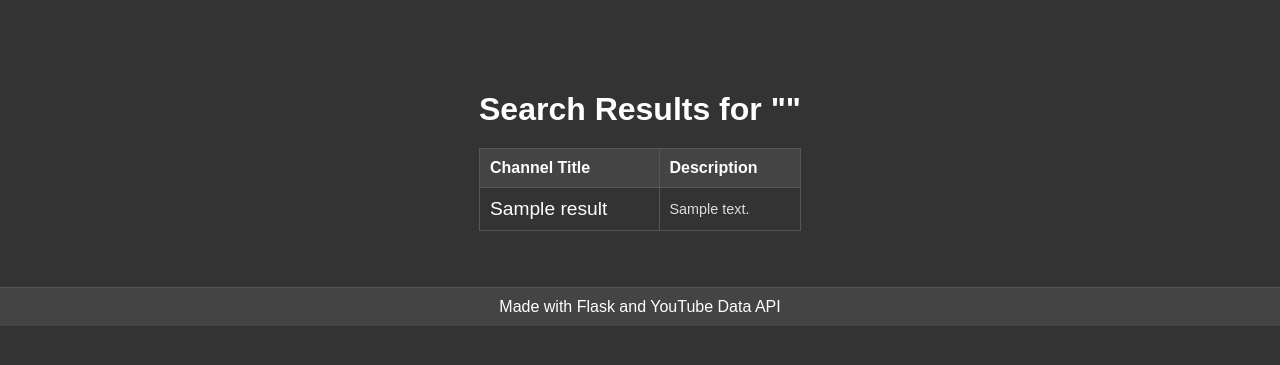
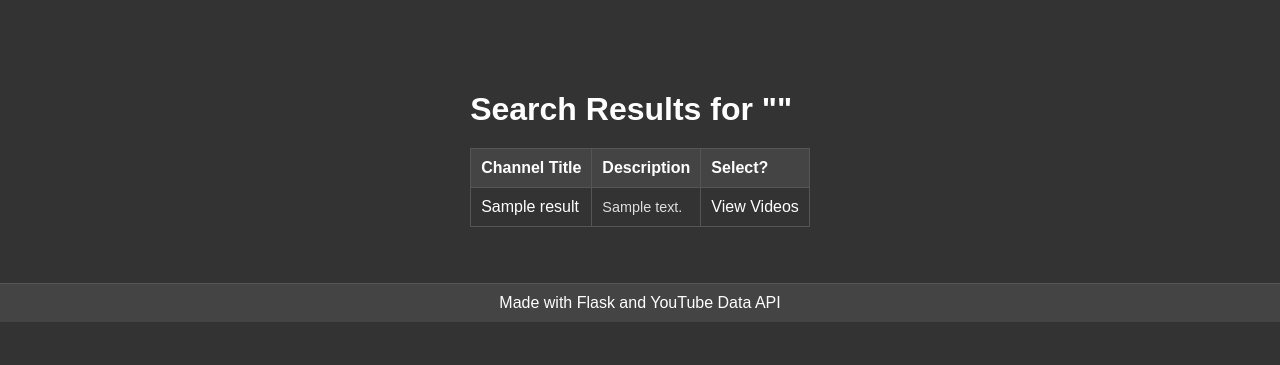
Before and after one commit to r-leeper/topN_yt, a Flask app: template templates/channel_results.html in a window 1280 px wide. Shown: the part 39-404 px from the top of the page. Run offline with Flask 3, Linux system fonts and the light colour scheme; the template is opened without the code that fills it: most values are stand-ins (such as "Sample title", 1, 10 or a date in 2020).

Commit message:
Update to channel_results.html, channel data not yet going to video_search

```diff
--- a/app.py
+++ b/app.py
@@ -35,8 +35,11 @@
 
 @app.route('/video_search', methods=['GET', 'POST'])
 def video_search():
+    channelId = request.args.get('channelId')
+    print(channelId)
+
     if request.method == 'POST':
-        title = request.args.get('title', 'Default Title')
+        title = request.args.get('channelTitle', 'Default Title')
         date_option = request.args.get('date_option', 'all-time')
         from_date = request.args.get('from_date', '')
         to_date = request.args.get('to_date', '')
@@ -53,7 +56,7 @@
 
         return results_html
 
-    return render_template('video_results.html', title=request.args.get('title', 'Default Title'))
+    return render_template('video_results.html', title=request.args.get('channelTitle', 'Default Title'))
 
 
 @app.route('/faqs')
--- a/static/css/main.css
+++ b/static/css/main.css
@@ -133,7 +133,7 @@
 /* Styles for the titles and descriptions */
 .results-container a {
     color: #fff;
-    font-size: 1.2em;
+    font-size: 1em;
     text-decoration: none;
 }
 
--- a/templates/channel_results.html
+++ b/templates/channel_results.html
@@ -10,13 +10,17 @@
                 <tr>
                     <th>Channel Title</th>
                     <th>Description</th>
+                    <th>Select?</th>
                 </tr>
             </thead>
             <tbody>
                 {% for result in results %}
                     <tr>
-                        <td><a href="{{ url_for('video_search', title=result.channelTitle) }}">{{ result.channelTitle }}</a></td>
+                        <td>{{ result.channelTitle }}</td>
                         <td>{{ result.channelDescription }}</td>
+                        <td>
+                            <a href="{{ url_for('video_search', channel_id=result.channelTitle) }}">View Videos</a>
+                        </td>
                     </tr>
                 {% endfor %}
             </tbody>
```
